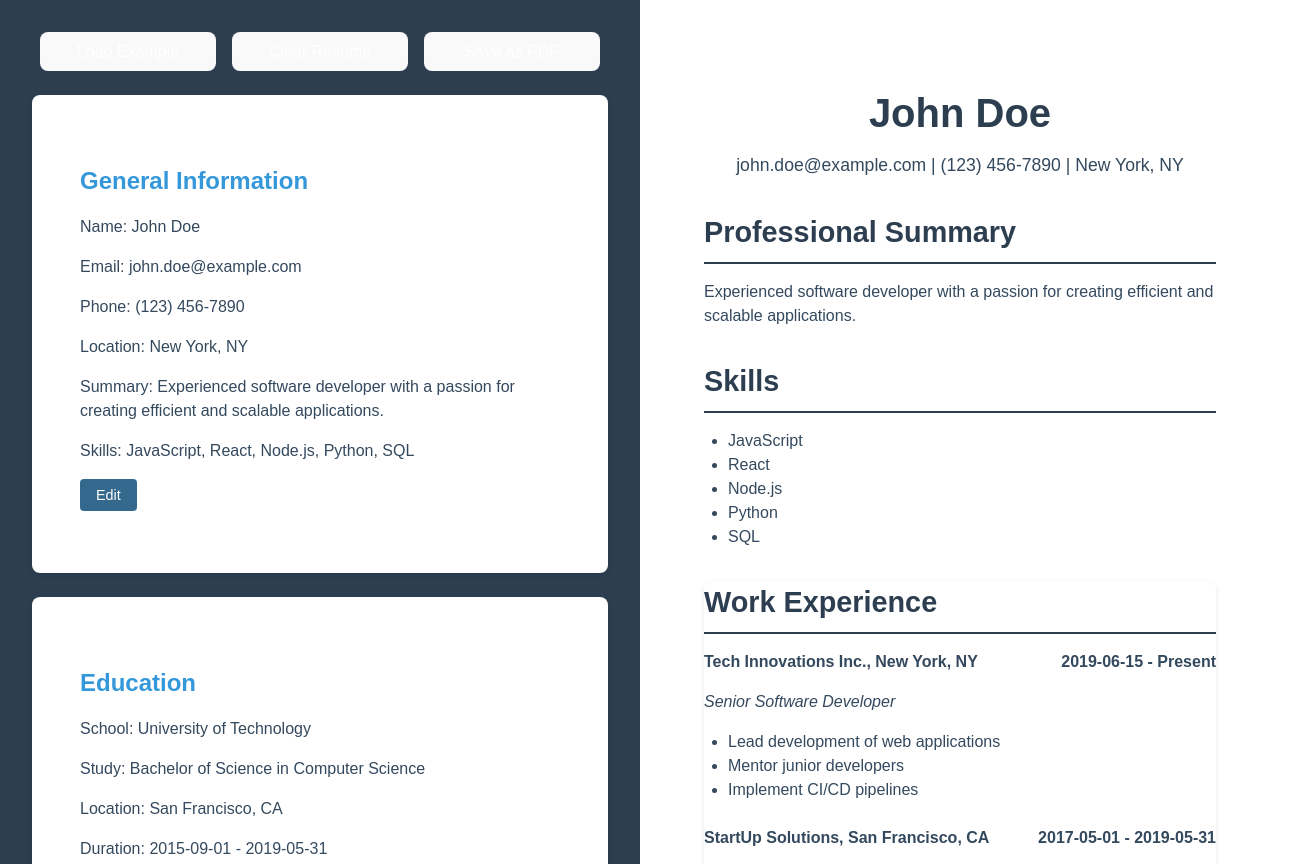
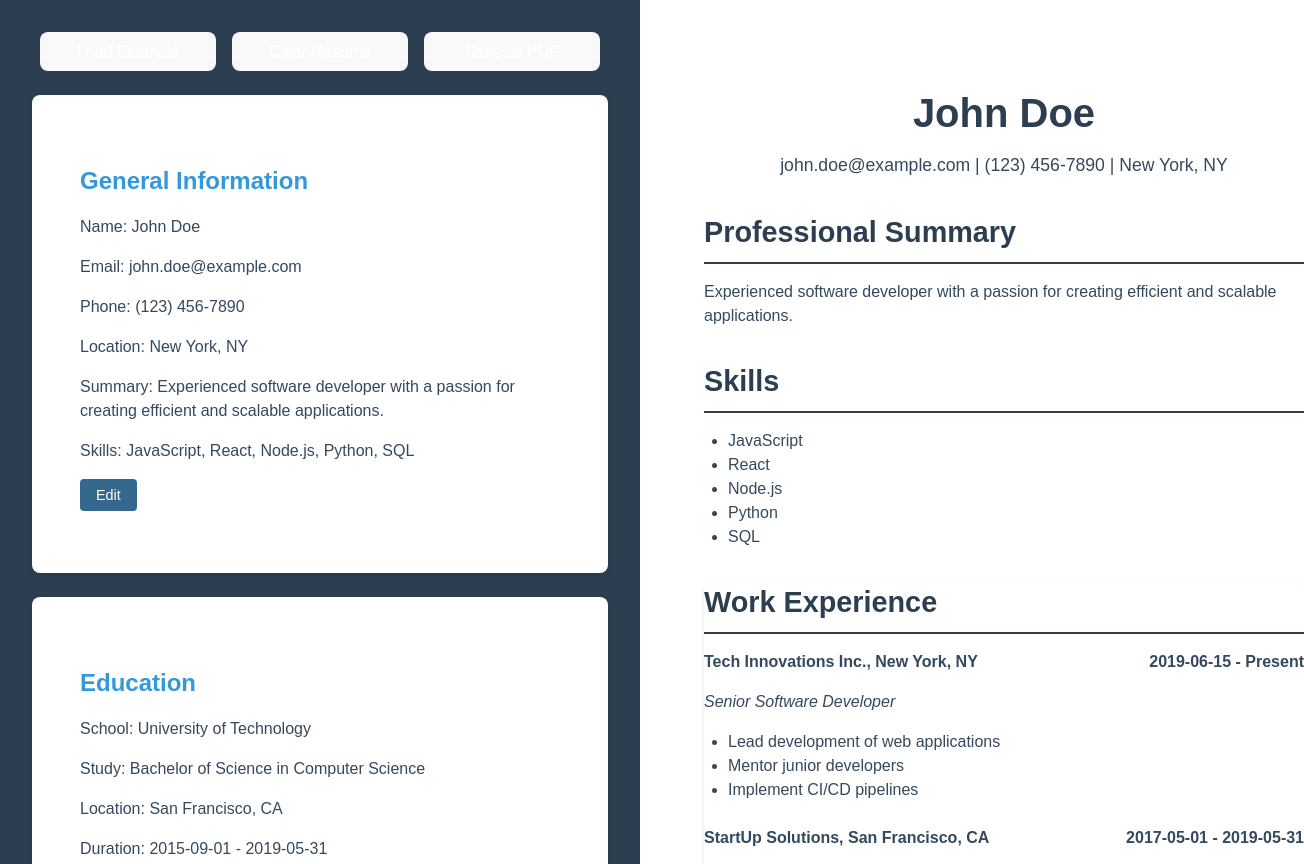
Before and after one commit to NNikoGG/odin-cv-application, a React (Vite) app: page / in a window 1280 px wide. Shown: the whole page, 1304 px wide, since content can reach past the window. Built offline with nearby package versions, Linux system fonts and the light colour scheme.

Commit message:
Update CSS

```diff
--- a/src/App.css
+++ b/src/App.css
@@ -19,15 +19,16 @@ body {
 }
 
 .cv-application {
-  display: flex;
-  flex: 1;
-  max-width: 100%;
-  margin: 0;
+  display: grid;
+  grid-template-columns: minmax(400px, 1fr) minmax(600px, 1fr);
+  width: 100vw;
+  min-width: 1000px;
+  margin: 0 auto;
   background-color: white;
 }
 
 .edit-section {
-  flex: 1;
+  min-width: 400px;
   padding: 2rem;
   background-color: var(--secondary-color);
   overflow-y: auto;
@@ -35,7 +36,7 @@ body {
 }
 
 .preview-section {
-  flex: 1;
+  min-width: 600px;
   padding: 2rem;
   background-color: white;
   overflow-y: auto;
@@ -86,7 +87,8 @@ button:hover {
 }
 
 .cv-preview {
-  flex: 2;
+  min-width: 600px;
+  width: 100%;
   padding: 2rem;
   background-color: white;
   overflow-y: auto;
```
